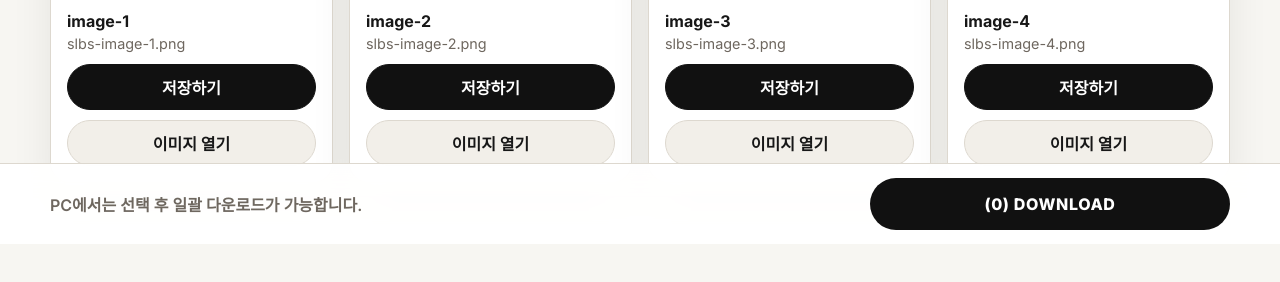
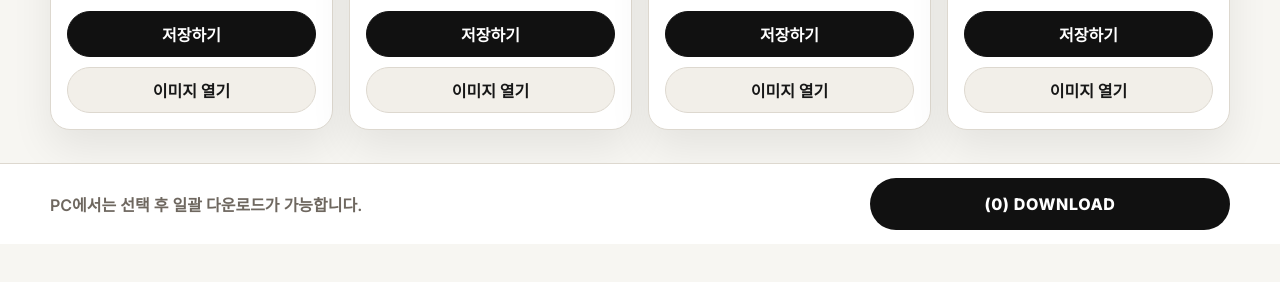
Before and after one commit to WacandaCat/IMGDOWNTEST, a website: page index.html in a window 1280 px wide. Shown: the part 556-838 px from the top of the page. After the commit the page ends 802 px from the top, so only its background shows below. Drawn offline with Linux system fonts and the light colour scheme.

Commit message:
Update index.html

```diff
--- a/index.html
+++ b/index.html
@@ -235,8 +235,6 @@
         <input class="check" type="checkbox" data-url="https://slbs.shop/web/product/medium/202605/6d44f87c18a87e9bd8072da3535c0425.png" data-filename="slbs-image-1.png" aria-label="image-1 선택">
         <div class="thumb"><div class="overlay"></div><img src="https://slbs.shop/web/product/medium/202605/6d44f87c18a87e9bd8072da3535c0425.png" alt="image-1" loading="lazy" width="800" height="800"></div>
         <div class="meta">
-          <strong>image-1</strong>
-          <span>slbs-image-1.png</span>
           <div class="actions">
             <button class="btn btn-primary per-item-download" type="button" data-url="https://slbs.shop/web/product/medium/202605/6d44f87c18a87e9bd8072da3535c0425.png" data-filename="slbs-image-1.png">저장하기</button>
             <a class="btn btn-secondary per-item-open" href="/api/open?url=https%3A%2F%2Fslbs.shop%2Fweb%2Fproduct%2Fmedium%2F202605%2F6d44f87c18a87e9bd8072da3535c0425.png" target="_blank" rel="noopener noreferrer">이미지 열기</a>
@@ -248,9 +246,7 @@
         <input class="check" type="checkbox" data-url="https://slbs.shop/web/product/medium/202605/67ba7b450c3397ed08b14518b11ba88a.png" data-filename="slbs-image-2.png" aria-label="image-2 선택">
         <div class="thumb"><div class="overlay"></div><img src="https://slbs.shop/web/product/medium/202605/67ba7b450c3397ed08b14518b11ba88a.png" alt="image-2" loading="lazy" width="800" height="800"></div>
         <div class="meta">
-          <strong>image-2</strong>
-          <span>slbs-image-2.png</span>
-          <div class="actions">
+           <div class="actions">
             <button class="btn btn-primary per-item-download" type="button" data-url="https://slbs.shop/web/product/medium/202605/67ba7b450c3397ed08b14518b11ba88a.png" data-filename="slbs-image-2.png">저장하기</button>
             <a class="btn btn-secondary per-item-open" href="/api/open?url=https%3A%2F%2Fslbs.shop%2Fweb%2Fproduct%2Fmedium%2F202605%2F67ba7b450c3397ed08b14518b11ba88a.png" target="_blank" rel="noopener noreferrer">이미지 열기</a>
           </div>
@@ -261,8 +257,6 @@
         <input class="check" type="checkbox" data-url="https://slbs.shop/web/product/medium/202510/6dbea70f3b8c94fec0a8103154d1f02a.png" data-filename="slbs-image-3.png" aria-label="image-3 선택">
         <div class="thumb"><div class="overlay"></div><img src="https://slbs.shop/web/product/medium/202510/6dbea70f3b8c94fec0a8103154d1f02a.png" alt="image-3" loading="lazy" width="800" height="800"></div>
         <div class="meta">
-          <strong>image-3</strong>
-          <span>slbs-image-3.png</span>
           <div class="actions">
             <button class="btn btn-primary per-item-download" type="button" data-url="https://slbs.shop/web/product/medium/202510/6dbea70f3b8c94fec0a8103154d1f02a.png" data-filename="slbs-image-3.png">저장하기</button>
             <a class="btn btn-secondary per-item-open" href="/api/open?url=https%3A%2F%2Fslbs.shop%2Fweb%2Fproduct%2Fmedium%2F202510%2F6dbea70f3b8c94fec0a8103154d1f02a.png" target="_blank" rel="noopener noreferrer">이미지 열기</a>
@@ -274,8 +268,6 @@
         <input class="check" type="checkbox" data-url="https://slbs.shop/web/product/medium/202407/ad9e9160b1b1ff02fa8534988042c34c.png" data-filename="slbs-image-4.png" aria-label="image-4 선택">
         <div class="thumb"><div class="overlay"></div><img src="https://slbs.shop/web/product/medium/202407/ad9e9160b1b1ff02fa8534988042c34c.png" alt="image-4" loading="lazy" width="800" height="800"></div>
         <div class="meta">
-          <strong>image-4</strong>
-          <span>slbs-image-4.png</span>
           <div class="actions">
             <button class="btn btn-primary per-item-download" type="button" data-url="https://slbs.shop/web/product/medium/202407/ad9e9160b1b1ff02fa8534988042c34c.png" data-filename="slbs-image-4.png">저장하기</button>
             <a class="btn btn-secondary per-item-open" href="/api/open?url=https%3A%2F%2Fslbs.shop%2Fweb%2Fproduct%2Fmedium%2F202407%2Fad9e9160b1b1ff02fa8534988042c34c.png" target="_blank" rel="noopener noreferrer">이미지 열기</a>
```
